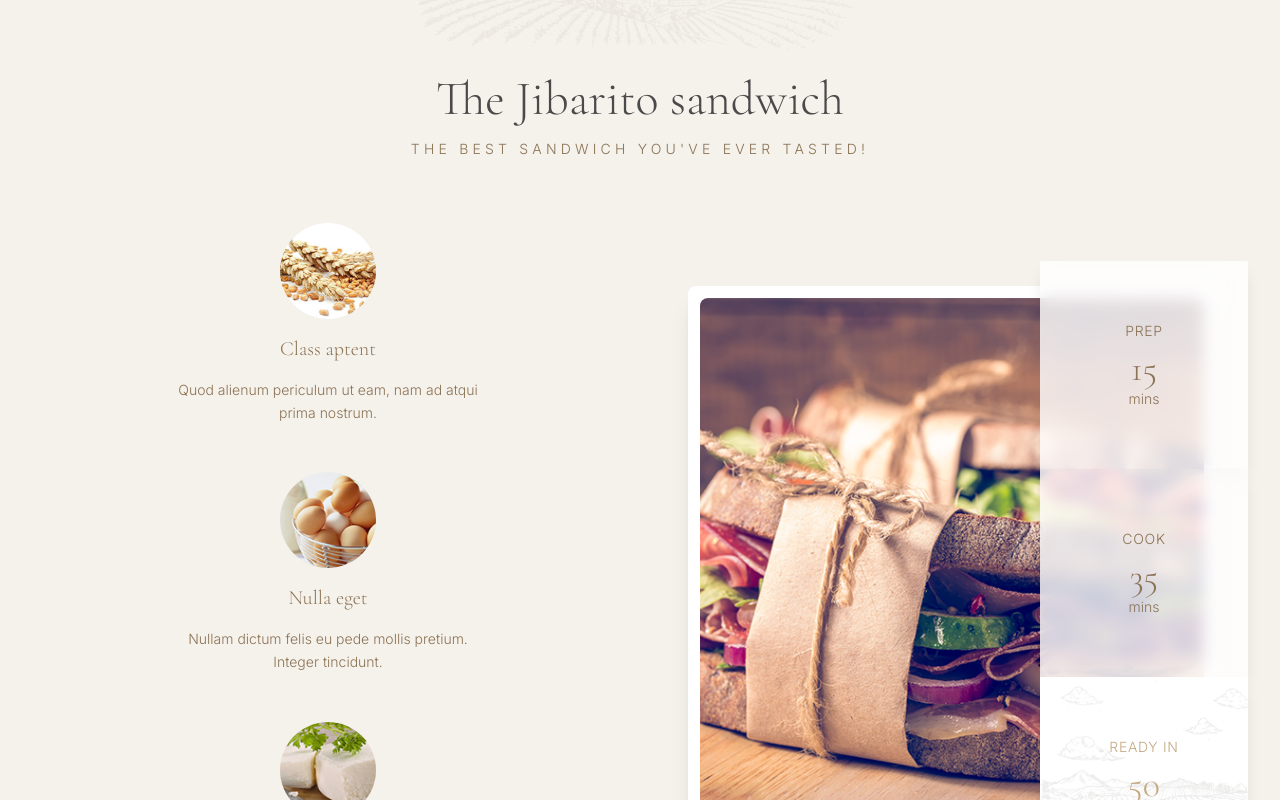
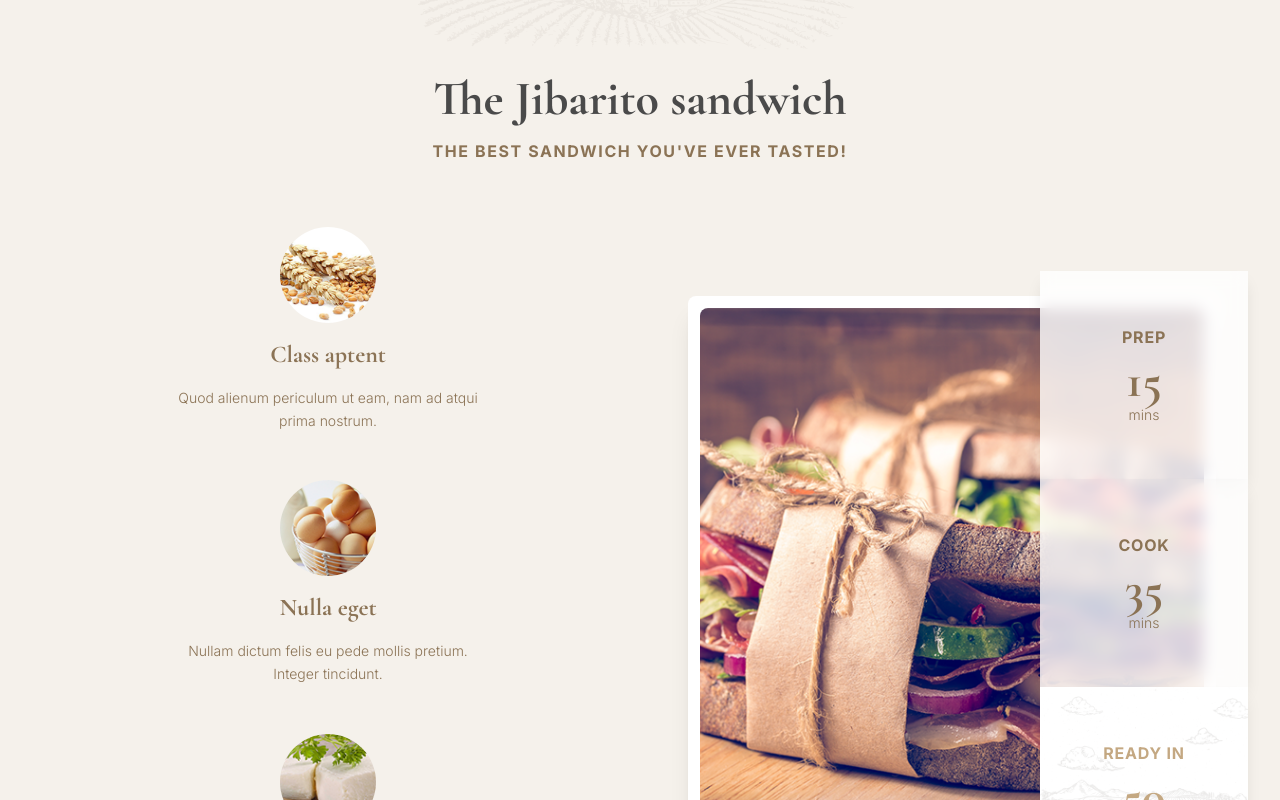
Before and after one commit to Leladatan/bakery-project, a Next.js app: page / in a window 1280 px wide. Shown: the part 1920-2720 px from the top of the page. Built offline with nearby package versions, Linux system fonts and the light colour scheme.

Commit message:
Added: добавил секцию с сендвичем.

```diff
--- a/src/views/main/sandwich/ui/sandwich-section.tsx
+++ b/src/views/main/sandwich/ui/sandwich-section.tsx
@@ -38,7 +38,7 @@ const SandwichSection = () => {
                         whileInView={{ opacity: 1, y: 0 }}
                         transition={{ duration: 0.8, delay: 0.4 }}
                         viewport={{ once: true }}
-                        className="text-4xl lg:text-5xl text-[#4a4a4a] font-light mb-4"
+                        className="text-4xl lg:text-5xl text-[#4a4a4a] font-bold mb-4"
                         style={{ fontFamily: "'Cormorant Garamond', serif" }}
                     >
                         The Jibarito sandwich
@@ -48,7 +48,7 @@ const SandwichSection = () => {
                         whileInView={{ opacity: 1, y: 0 }}
                         transition={{ duration: 0.8, delay: 0.6 }}
                         viewport={{ once: true }}
-                        className="text-sm text-[#8b7355] font-light tracking-[0.3em] uppercase"
+                        className="text-md text-[#8b7355] font-bold tracking-[0.1em] uppercase"
                     >
                         THE BEST SANDWICH YOU&#39;VE EVER TASTED!
                     </motion.p>
@@ -81,7 +81,7 @@ const SandwichSection = () => {
                                     />
                                 </div>
                                 <h4
-                                    className="text-xl text-[#8b7355] font-light"
+                                    className="text-2xl text-[#8b7355] font-bold"
                                     style={{ fontFamily: "'Cormorant Garamond', serif" }}
                                 >
                                     {ingredient.title}
@@ -135,9 +135,9 @@ const SandwichSection = () => {
                                 viewport={{ once: true }}
                                 className="bg-white/80 backdrop-blur-sm p-6 shadow-lg text-center w-52 h-52 flex flex-col justify-center"
                             >
-                                <p className="text-sm text-[#8b7355] font-light tracking-wider uppercase mb-2">PREP</p>
+                                <p className="text-md text-[#8b7355] font-bold tracking-wider uppercase mb-2">PREP</p>
                                 <p
-                                    className="text-4xl text-[#8b7355] font-light"
+                                    className="text-5xl text-[#8b7355] font-bold"
                                     style={{ fontFamily: "'Cormorant Garamond', serif" }}
                                 >
                                     15
@@ -153,9 +153,9 @@ const SandwichSection = () => {
                                 viewport={{ once: true }}
                                 className="bg-white/80 backdrop-blur-sm p-6 shadow-lg text-center w-52 h-52 flex flex-col justify-center"
                             >
-                                <p className="text-sm text-[#8b7355] font-light tracking-wider uppercase mb-2">COOK</p>
+                                <p className="text-md text-[#8b7355] font-bold tracking-wider uppercase mb-2">COOK</p>
                                 <p
-                                    className="text-4xl text-[#8b7355] font-light"
+                                    className="text-5xl text-[#8b7355] font-bold"
                                     style={{ fontFamily: "'Cormorant Garamond', serif" }}
                                 >
                                     35
@@ -182,9 +182,9 @@ const SandwichSection = () => {
                                     }}
                                 />
                                 <div className="relative z-10">
-                                    <p className="text-sm text-[#c4a882] font-light tracking-wider uppercase mb-2">READY IN</p>
+                                    <p className="text-md text-[#c4a882] font-bold tracking-wider uppercase mb-2">READY IN</p>
                                     <p
-                                        className="text-4xl text-[#c4a882] font-light"
+                                        className="text-5xl text-[#c4a882] font-bold"
                                         style={{ fontFamily: "'Cormorant Garamond', serif" }}
                                     >
                                         50
```
